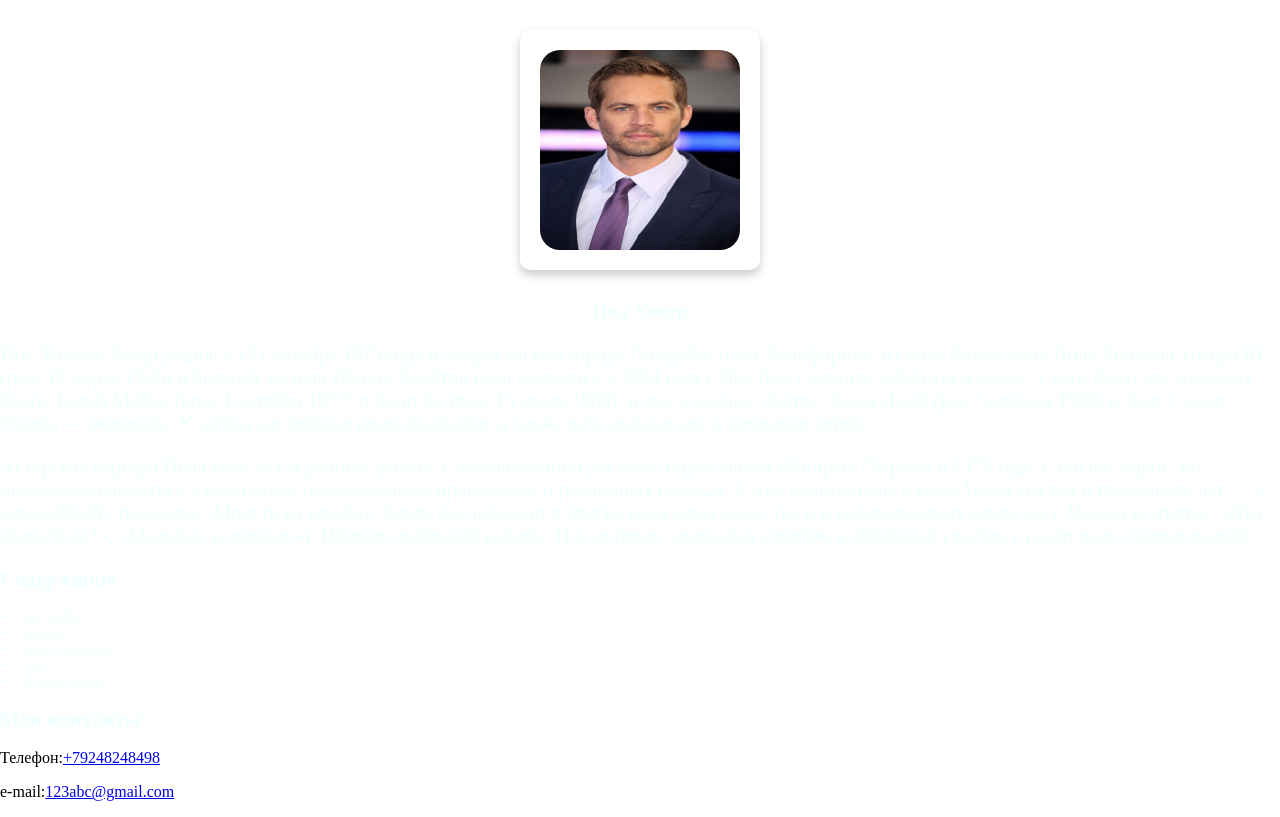
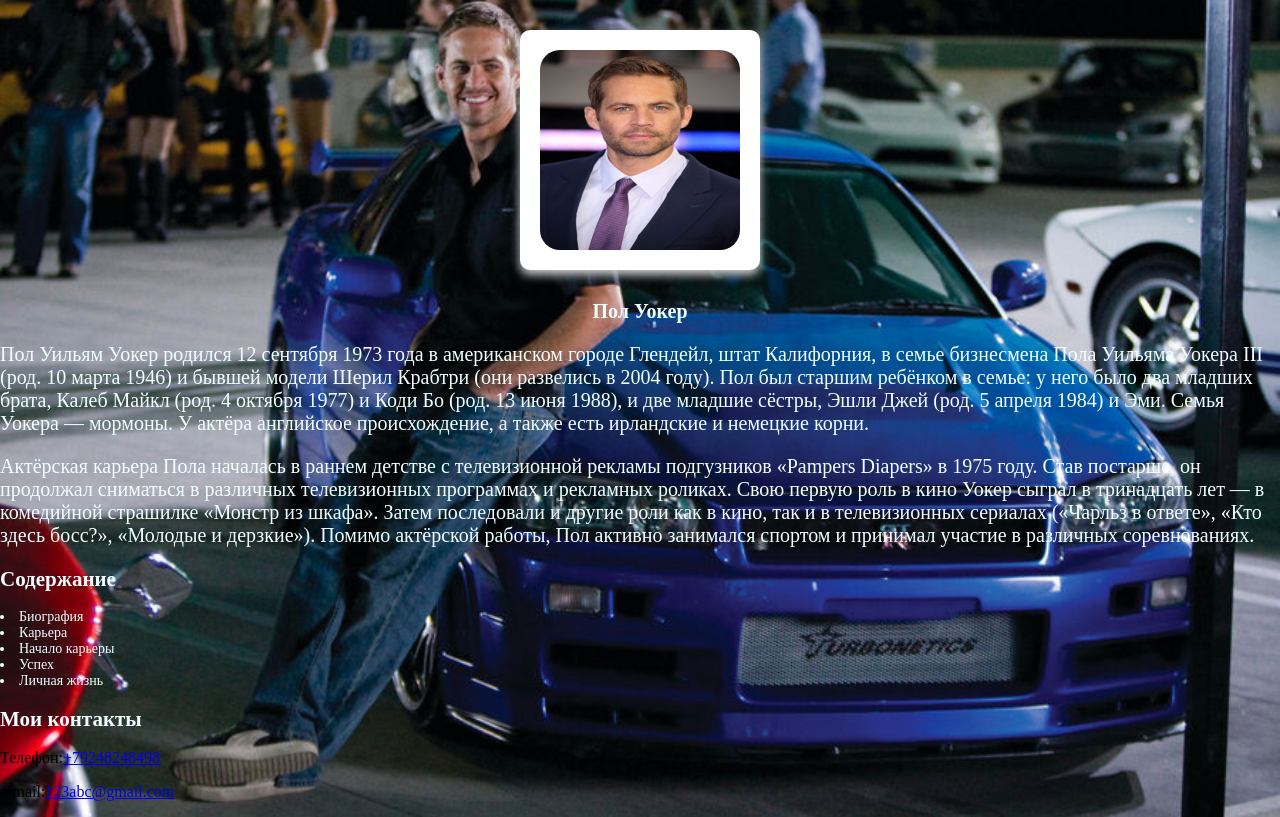
Before and after one commit to 1233username/1233username.github.io, a plain HTML site: page index.html in a window 1280 px wide. Drawn offline with Linux system fonts and the light colour scheme.

Commit message:
Update style.css

```diff
--- a/style.css
+++ b/style.css
@@ -1,4 +1,4 @@
-body{margin: 0; background: url(img/upload-09-pic_32ratio_900x600-900x600-50338.jpg); background-repeat: no-repeat; background-position: center; background-size: cover}
+body{margin: 0; background: url(upload-09-pic_32ratio_900x600-900x600-50338.jpg); background-repeat: no-repeat; background-position: center; background-size: cover}
 .a1{width: 200px; margin: 30px auto; padding: 20px; background-color: #fff; box-shadow: 0 5px 10px #ccc; border-radius: 10px}
 .a2{display: block; width: 200px; height: 200px; margin: 0 auto; border-radius: 10%}
 .a3{font-size: 20px; text-align: center; color: azure; font-size: 20px}
```
